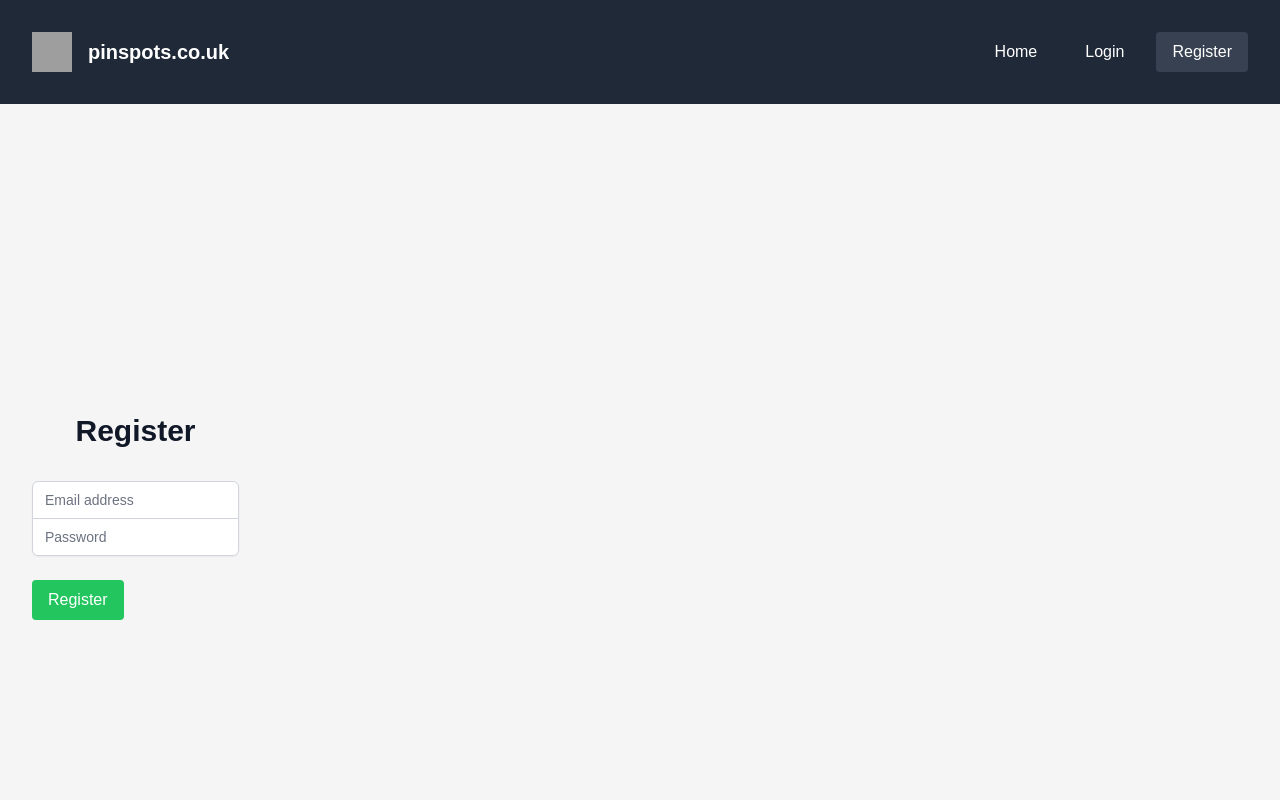
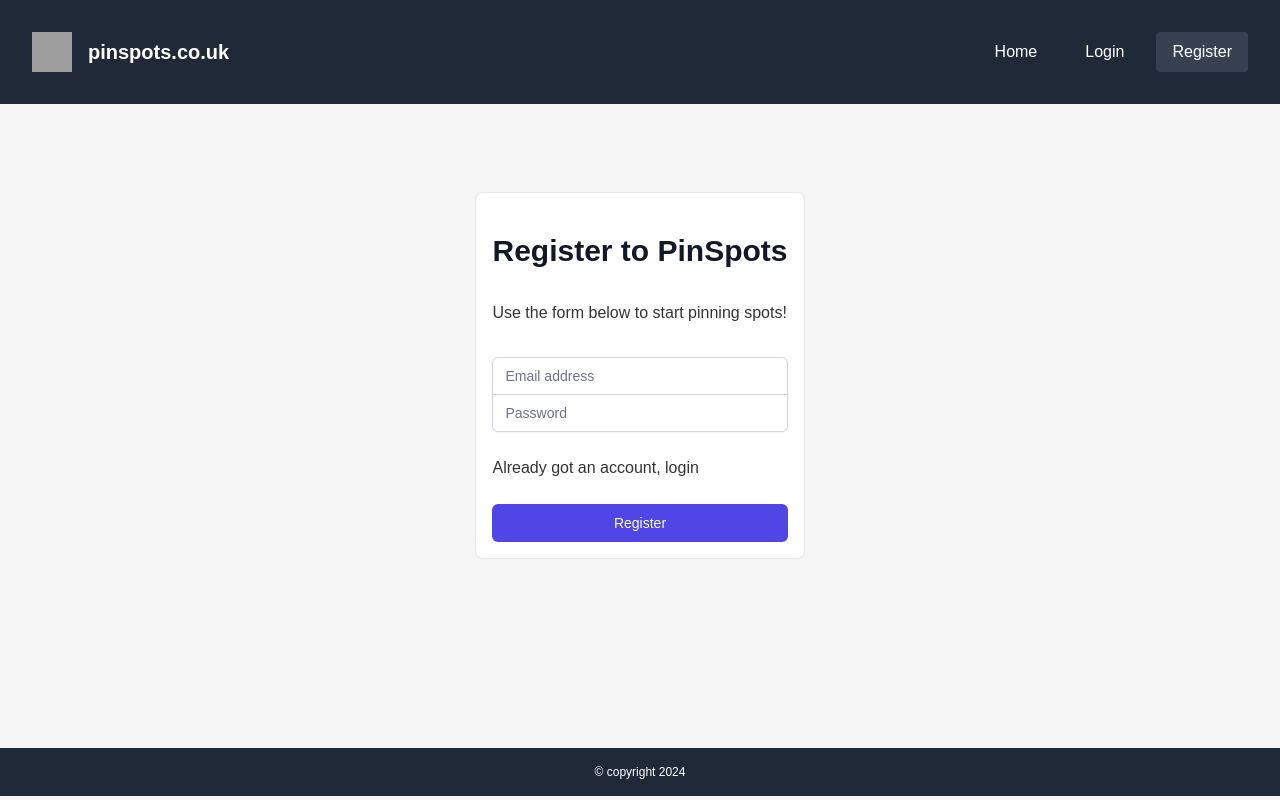
Before and after one commit to jbiddulph/colorspotsuk, a Nuxt app: page /auth/register in a window 1280 px wide. Shown: the top 800 px of the page. Built offline with nearby package versions, Linux system fonts and the light colour scheme; no server answers; grey boxes are pictures that could not be loaded.

Commit message:
tidied login and register pages

```diff
--- a/pages/auth/login.vue
+++ b/pages/auth/login.vue
@@ -1,9 +1,10 @@
 <template>
-  <div class="min-h-screen flex items-center justify-center py-12 px-4 sm:px-6 lg:px-8">
-    <div class="max-w-md w-full space-y-8">
+  <div class="mx-auto h-1/2 my-10 mx-4 md:my20 flex items-center w-full justify-center py-12  sm:px-6 lg:px-8">
+    <div class="max-w-md space-y-8 bg-white rounded-lg border p-4">
       <h2 class="mt-6 text-center text-3xl font-extrabold text-gray-900">
-        Login
+        Login to PinSpots
       </h2>
+      <h5>Use the form below to start pinning spots!</h5>
       <form class="mt-8 space-y-6" @submit.prevent="signIn">
         <div class="rounded-md shadow-sm -space-y-px">
           <!-- <div>
@@ -20,7 +21,7 @@
             <input id="password" name="password" type="password" v-model="form.password" :class="{'mt-1': form.password !== ''}" class="appearance-none rounded-none relative block w-full px-3 py-2 border border-gray-300 placeholder-gray-500 text-gray-900 rounded-b-md focus:outline-none focus:ring-indigo-500 focus:border-indigo-500 focus:z-10 sm:text-sm" placeholder="Password">
           </div>
         </div>
-
+        <p>Need an account, <NuxtLink :href="'/auth/register'">sign up</NuxtLink></p>
         <div>
           <button type="submit" class="group relative w-full flex justify-center py-2 px-4 border border-transparent text-sm font-medium rounded-md text-white bg-indigo-600 hover:bg-indigo-700 focus:outline-none focus:ring-2 focus:ring-offset-2 focus:ring-indigo-500">
             Login
--- a/pages/auth/register.vue
+++ b/pages/auth/register.vue
@@ -1,9 +1,10 @@
 <template>
-  <div class="min-h-screen flex items-center justify-center py-12 px-4 sm:px-6 lg:px-8">
-    <div class="max-w-md w-full space-y-8">
+  <div class="mx-auto h-1/2 my-10 mx-4 md:my20 flex items-center w-full justify-center py-12  sm:px-6 lg:px-8">
+    <div class="max-w-md space-y-8 bg-white rounded-lg border p-4">
       <h2 class="mt-6 text-center text-3xl font-extrabold text-gray-900">
-        Register
+        Register to PinSpots
       </h2>
+      <h5>Use the form below to start pinning spots!</h5>
       <form class="mt-8 space-y-6" @submit.prevent="register">
         <div class="rounded-md shadow-sm -space-y-px">
           <div>
@@ -17,8 +18,9 @@
           </div>
         </div>
         <div><h2>{{ successMsg }}</h2></div>
+        <p>Already got an account, <NuxtLink :href="'/auth/login'">login</NuxtLink></p>
         <div>
-          <button type="submit" class="bg-green-500 rounded px-4 py-2 text-white">
+          <button type="submit" class="group relative w-full flex justify-center py-2 px-4 border border-transparent text-sm font-medium rounded-md text-white bg-indigo-600 hover:bg-indigo-700 focus:outline-none focus:ring-2 focus:ring-offset-2 focus:ring-indigo-500">
             Register
           </button>
         </div>
```
